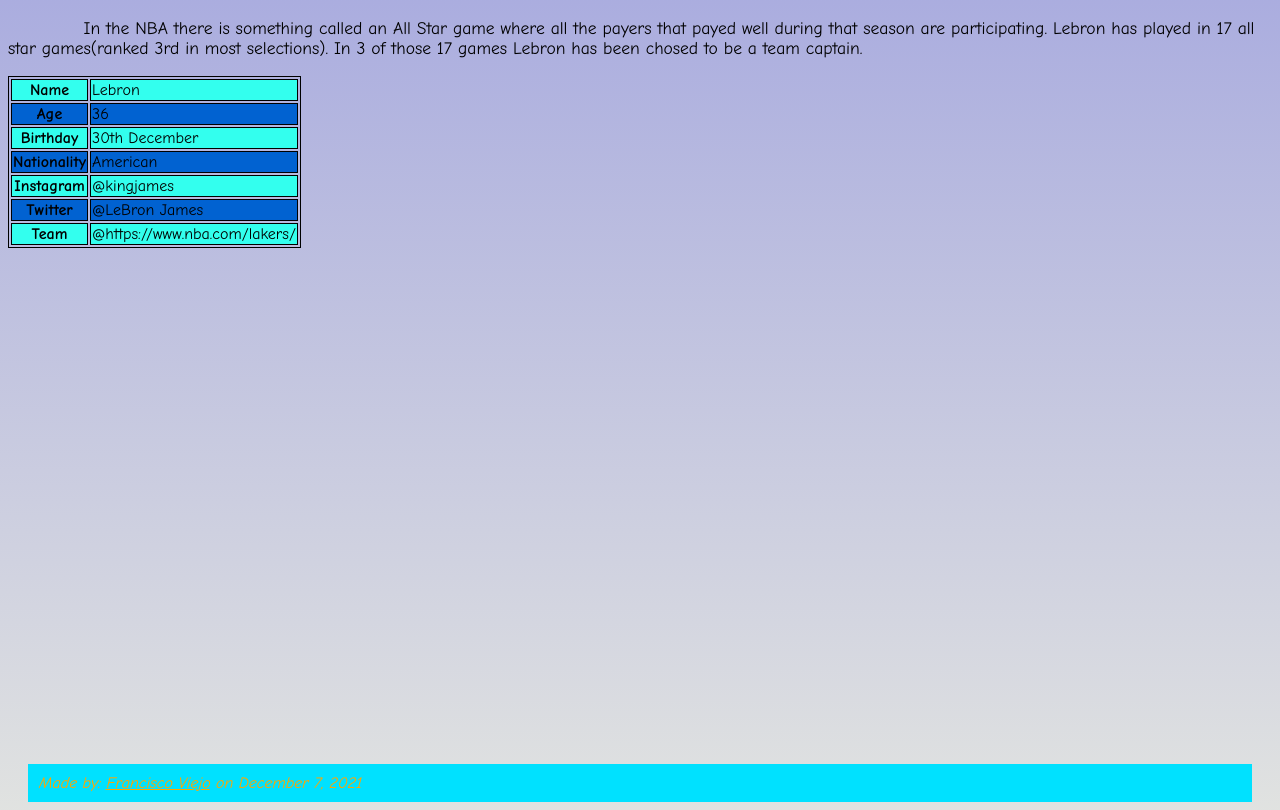
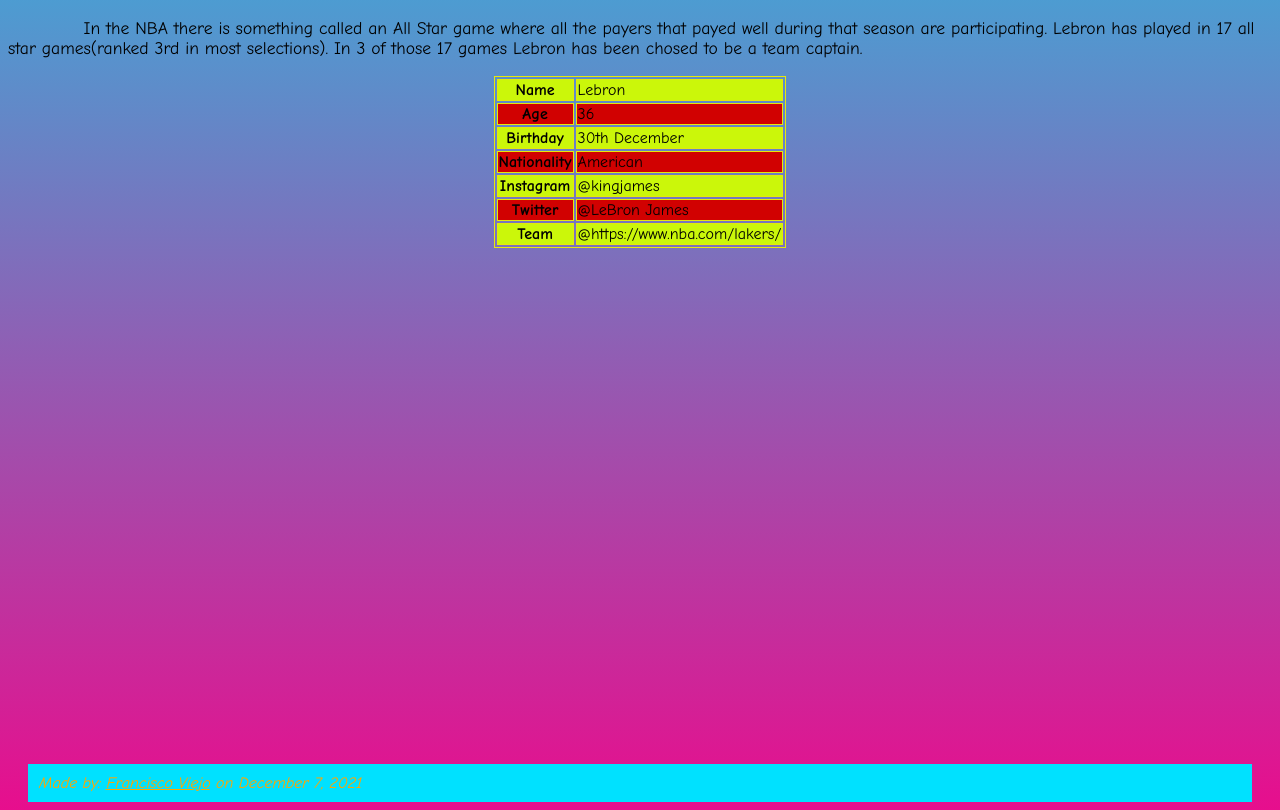
Before and after one commit to CSI-Francisco-Viejo/CSI-Francisco-Viejo, a plain HTML site: page Fan-Page.html in a window 1280 px wide. Shown: the part 2394-3204 px from the top of the page. Drawn offline with Linux system fonts and the light colour scheme.

Commit message:
Update Fan-Page.html

```diff
--- a/Fan-Page.html
+++ b/Fan-Page.html
@@ -6,14 +6,14 @@
     <title>Lebron James</title>
     <style>
         body {
-            background-image: linear-gradient(rgb(12, 16, 219), #13211321);
+            background-image: linear-gradient(rgb(25, 10, 235), #dfaf14c2, #1cc9e7, #e70e8d);
             font-family: 'Comic Sans MS', sans-serif
         }
 
         header {
             text-align: center;
             font-family: 'Comic Sans MS';
-            background-image: linear-gradient(#00ff99, #aff0d6);
+            background-image: linear-gradient(#e40fc7, #eeaff0);
             color: Orange;
             padding-top: 20px;
             padding-bottom: 20px;
@@ -50,15 +50,15 @@
         table,
         th,
         td {
-            border: 1px solid black;
+            border: 1px solid rgb(229, 233, 11);
         }
 
         tbody tr:nth-child(odd) {
-            background-color: #33ffee;
+            background-color: #cbf70a;
         }
 
         tbody tr:nth-child(even) {
-            background-color: #0162d1;
+            background-color: #d10101;
         }
 
 
@@ -129,7 +129,7 @@
         are participating. Lebron has played in 17 all star games(ranked 3rd in most selections). In 3 of those 17 games
         Lebron has been chosed to be a team captain.
     </p>
-    <table>
+    <table align="center">
         <tr>
             <th>Name</th>
             <td>Lebron</td>
```
